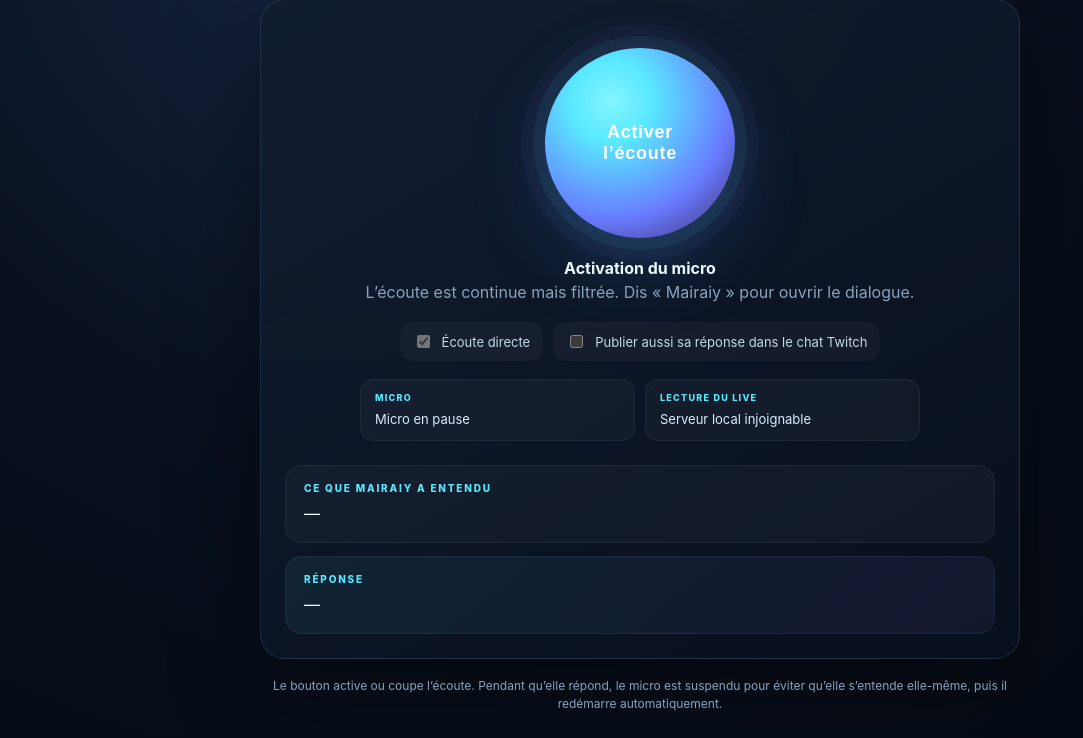
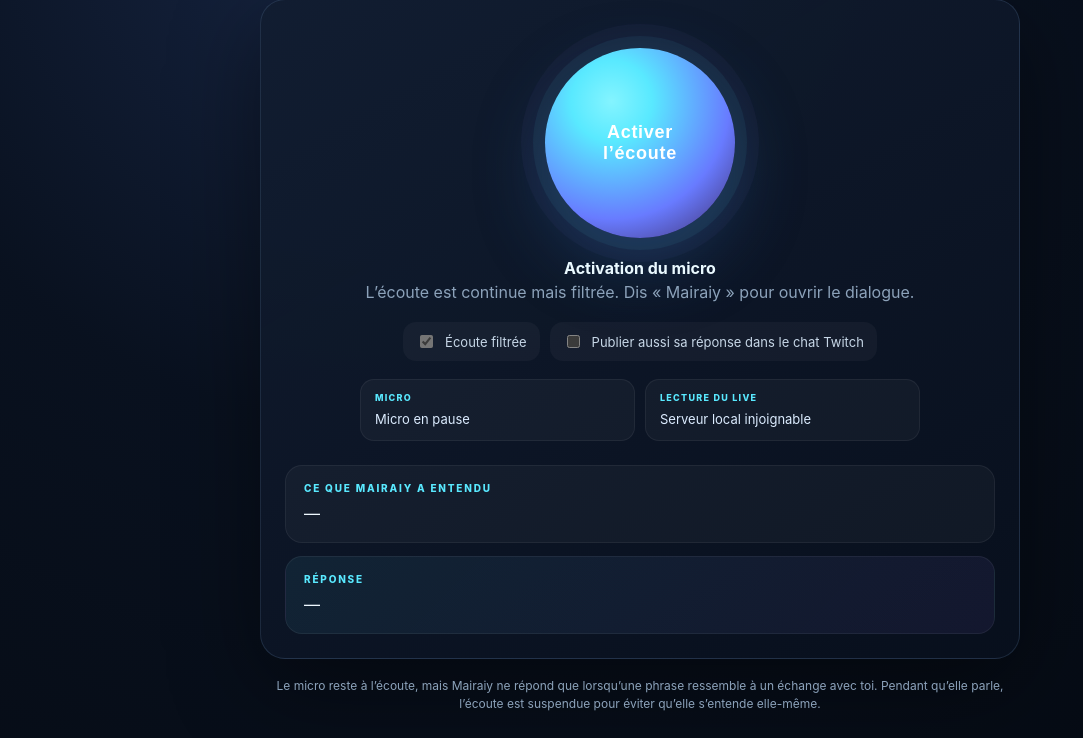
Before and after one commit to XDSawyerLoL/Auralive, a Python web app: template app/web/templates/voice_control.html in a window 1280 px wide. Shown: the part 119-857 px from the top of the page, without its empty margins (0-1083 px from the left). Run offline with Jinja, Linux system fonts and the light colour scheme; the template is opened without the code that fills it, so the values that code supplies are empty.

Commit message:
Explain filtered live listening in voice UI

```diff
--- a/app/web/templates/voice_control.html
+++ b/app/web/templates/voice_control.html
@@ -24,10 +24,10 @@
     </header>
     <section class="card">
       <div class="mic-zone">
-        <button id="mic-button" class="mic" type="button" aria-label="Activer l'écoute continue">Activer<br>l'écoute</button>
-        <div id="mic-hint" class="hint"><b>Parle-lui normalement</b>Tu n’as plus besoin de dire « Mairaiy ». Chaque phrase reconnue lui est adressée directement.</div>
+        <button id="mic-button" class="mic" type="button" aria-label="Activer l'écoute filtrée">Activer<br>l'écoute</button>
+        <div id="mic-hint" class="hint"><b>Parle-lui normalement</b>Dis « Mairaiy » pour ouvrir un échange. Ensuite tu peux continuer naturellement : les pubs, vidéos et sons ambiants sont filtrés.</div>
         <div class="options">
-          <label class="toggle"><input id="hands-free" type="checkbox" checked disabled> Écoute directe</label>
+          <label class="toggle"><input id="hands-free" type="checkbox" checked disabled> Écoute filtrée</label>
           <label class="toggle"><input id="send-chat" type="checkbox"> Publier aussi sa réponse dans le chat Twitch</label>
         </div>
         <div class="runtime">
@@ -40,8 +40,8 @@
         <div class="bubble answer"><small>RÉPONSE</small><p id="answer">—</p></div>
       </div>
     </section>
-    <div class="footer">Le bouton active ou coupe l’écoute. Pendant qu’elle répond, le micro est suspendu pour éviter qu’elle s’entende elle-même, puis il redémarre automatiquement.</div>
+    <div class="footer">Le micro reste à l’écoute, mais Mairaiy ne répond que lorsqu’une phrase ressemble à un échange avec toi. Pendant qu’elle parle, l’écoute est suspendue pour éviter qu’elle s’entende elle-même.</div>
   </main>
-  <script src="/static/avatar/voice-control.js?v=2.4.2"></script>
+  <script src="/static/avatar/voice-control.js?v=2.5.3"></script>
 </body>
 </html>
```
